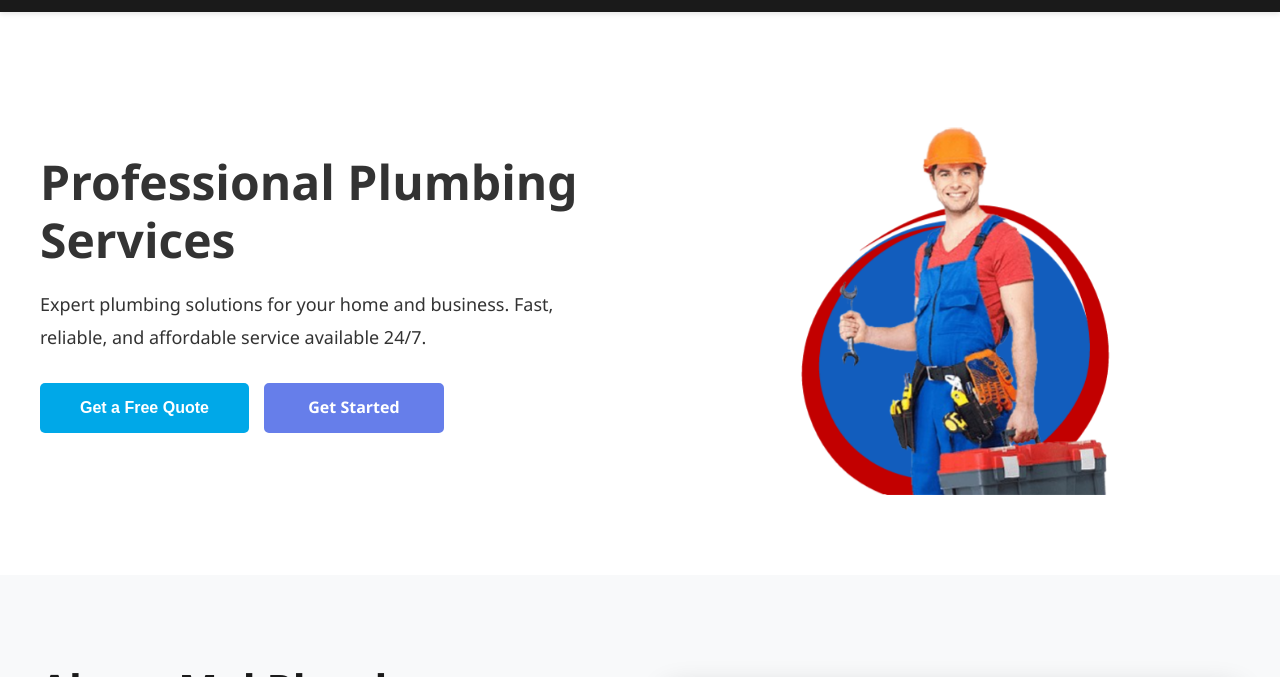
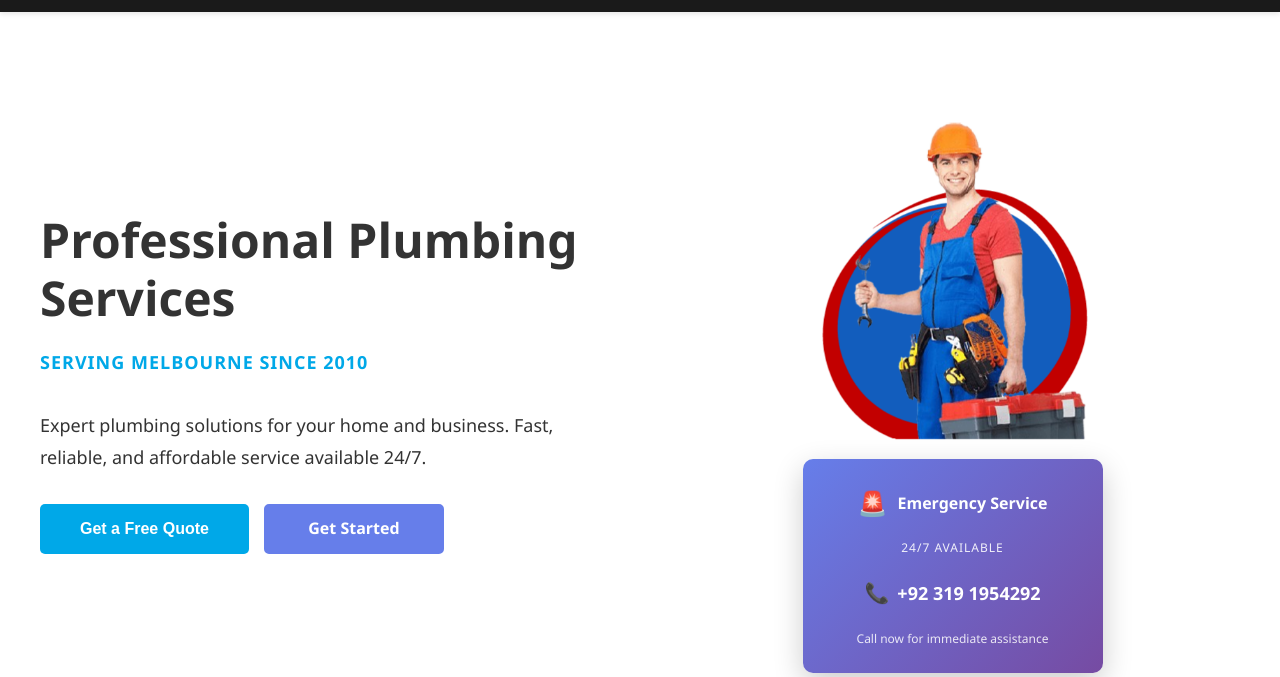
Before and after one commit to Sahirullah/melbourne, a plain HTML site: page index.html in a window 1280 px wide. Shown: the part 76-753 px from the top of the page. Drawn offline with Linux system fonts and the light colour scheme.

Commit message:
updating

```diff
--- a/index.html
+++ b/index.html
@@ -57,6 +57,7 @@
         <div class="hero-container">
             <div class="hero-text">
                 <h1>Professional Plumbing Services</h1>
+                <p class="hero-intro">Serving Melbourne since 2010</p>
                 <p>Expert plumbing solutions for your home and business. Fast, reliable, and affordable service available 24/7.</p>
                 <div class="button-group">
                     <button class="cta-button" onclick="document.getElementById('contact').scrollIntoView({behavior: 'smooth'})">Get a Free Quote</button>
@@ -64,8 +65,26 @@
                 </div>
             </div>
 
-            <div class="hero-image">
-                <img src="images/hero-section.png" alt="Professional Plumbing Services">
+            <div class="hero-right">
+                <div class="hero-image">
+                    <img src="images/hero-section.png" alt="Professional Plumbing Services">
+                </div>
+
+                <!-- Emergency Contact Widget -->
+                <div class="emergency-widget">
+                    <div class="emergency-header">
+                        <span class="emergency-icon">🚨</span>
+                        <span class="emergency-text">Emergency Service</span>
+                    </div>
+                    <div class="emergency-content">
+                        <p class="emergency-label">24/7 Available</p>
+                        <a href="tel:+923191954292" class="emergency-phone">
+                            <span class="phone-icon">📞</span>
+                            +92 319 1954292
+                        </a>
+                        <p class="emergency-subtext">Call now for immediate assistance</p>
+                    </div>
+                </div>
             </div>
         </div>
     </section>
--- a/style.css
+++ b/style.css
@@ -212,6 +212,111 @@ body {
     opacity: 1;
 }
 
+.hero-intro {
+    font-size: 16px;
+    color: #00a8e8;
+    font-weight: 600;
+    margin-bottom: 15px;
+    text-transform: uppercase;
+    letter-spacing: 1px;
+}
+
+/* Hero Right Section */
+.hero-right {
+    flex: 1;
+    position: relative;
+    display: flex;
+    flex-direction: column;
+    align-items: center;
+    justify-content: center;
+    gap: 20px;
+}
+
+/* Emergency Contact Widget */
+.emergency-widget {
+    background: linear-gradient(135deg, #667eea 0%, #764ba2 100%);
+    border-radius: 10px;
+    padding: 25px;
+    color: #fff;
+    box-shadow: 0 10px 30px rgba(0, 0, 0, 0.2);
+    width: 100%;
+    max-width: 300px;
+    text-align: center;
+    animation: slideUp 0.6s ease-out;
+}
+
+@keyframes slideUp {
+    from {
+        opacity: 0;
+        transform: translateY(30px);
+    }
+    to {
+        opacity: 1;
+        transform: translateY(0);
+    }
+}
+
+.emergency-header {
+    display: flex;
+    align-items: center;
+    justify-content: center;
+    gap: 10px;
+    margin-bottom: 15px;
+    font-size: 18px;
+    font-weight: 700;
+}
+
+.emergency-icon {
+    font-size: 24px;
+}
+
+.emergency-text {
+    font-size: 16px;
+}
+
+.emergency-content {
+    display: flex;
+    flex-direction: column;
+    gap: 10px;
+}
+
+.emergency-label {
+    font-size: 12px;
+    text-transform: uppercase;
+    letter-spacing: 1px;
+    opacity: 0.9;
+    margin: 0;
+}
+
+.emergency-phone {
+    display: flex;
+    align-items: center;
+    justify-content: center;
+    gap: 8px;
+    font-size: 18px;
+    font-weight: 700;
+    color: #fff;
+    text-decoration: none;
+    transition: all 0.3s ease;
+    padding: 10px;
+    border-radius: 5px;
+}
+
+.emergency-phone:hover {
+    background-color: rgba(255, 255, 255, 0.2);
+    transform: scale(1.05);
+}
+
+.phone-icon {
+    font-size: 20px;
+}
+
+.emergency-subtext {
+    font-size: 12px;
+    opacity: 0.85;
+    margin: 0;
+}
+
 /* CTA Button */
 .cta-button {
     background-color: #00a8e8;
@@ -314,6 +419,14 @@ body {
         font-size: 16px;
     }
 
+    .hero-intro {
+        font-size: 14px;
+    }
+
+    .emergency-widget {
+        max-width: 100%;
+    }
+
     .button-group {
         flex-direction: column;
         gap: 10px;
```
